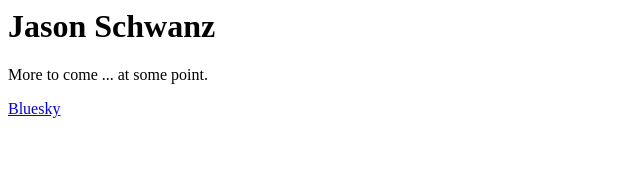
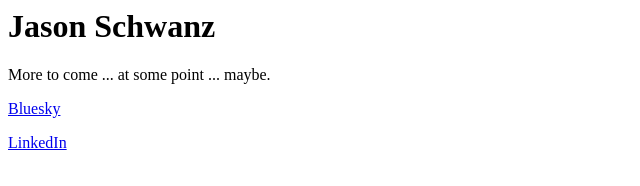
Before and after one commit to jschwanz/jschwanz, a plain HTML site: page index.html in a window 1280 px wide. Shown: the whole page, without its empty margins (0-640 px from the left). Drawn offline with Linux system fonts and the light colour scheme.

Commit message:
Update index.html

```diff
--- a/index.html
+++ b/index.html
@@ -2,7 +2,8 @@
 <head><title>Jason Schwanz</title></head>
 <body>
   <h1>Jason Schwanz</h1>
-  <p>More to come ... at some point.</p>
+  <p>More to come ... at some point ... maybe.</p>
   <p><a rel="me" href="https://bsky.app/profile/jschwanz.bsky.social">Bluesky</a></p>
+  <p><a rel="me" href="https://www.linkedin.com/in/jason-schwanz">LinkedIn</a></p>
 </body>
 </html>
```
